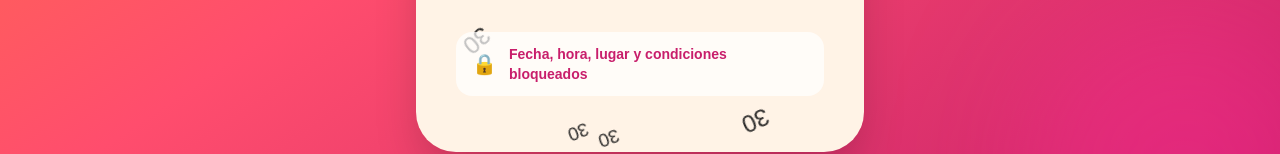
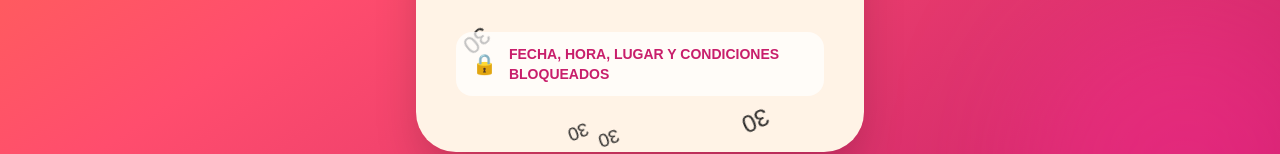
Before and after one commit to amandaorekait/invitacion-cumple, a Next.js app: page / in a window 1280 px wide. Shown: the part 650-804 px from the top of the page. Built offline with nearby package versions, Linux system fonts and the light colour scheme.

Commit message:
arreglos

```diff
--- a/app/page.tsx
+++ b/app/page.tsx
@@ -80,7 +80,7 @@ export default function Home() {
 
         <div className="mt-8 flex w-full items-center gap-3 rounded-2xl bg-white/70 px-4 py-3 text-left">
           <span className="text-xl">🔒</span>
-          <p className="text-xs font-semibold text-[#c81e6b] sm:text-sm">
+          <p className="text-xs font-semibold text-[#c81e6b] sm:text-sm uppercase">
             Fecha, hora, lugar y condiciones bloqueados
           </p>
         </div>
```
